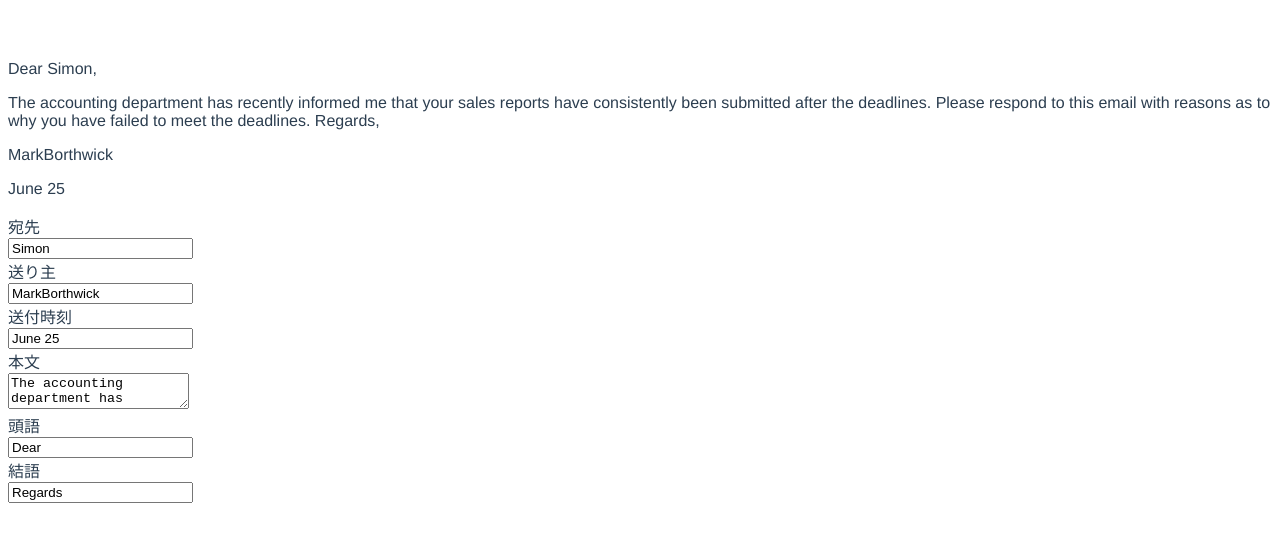
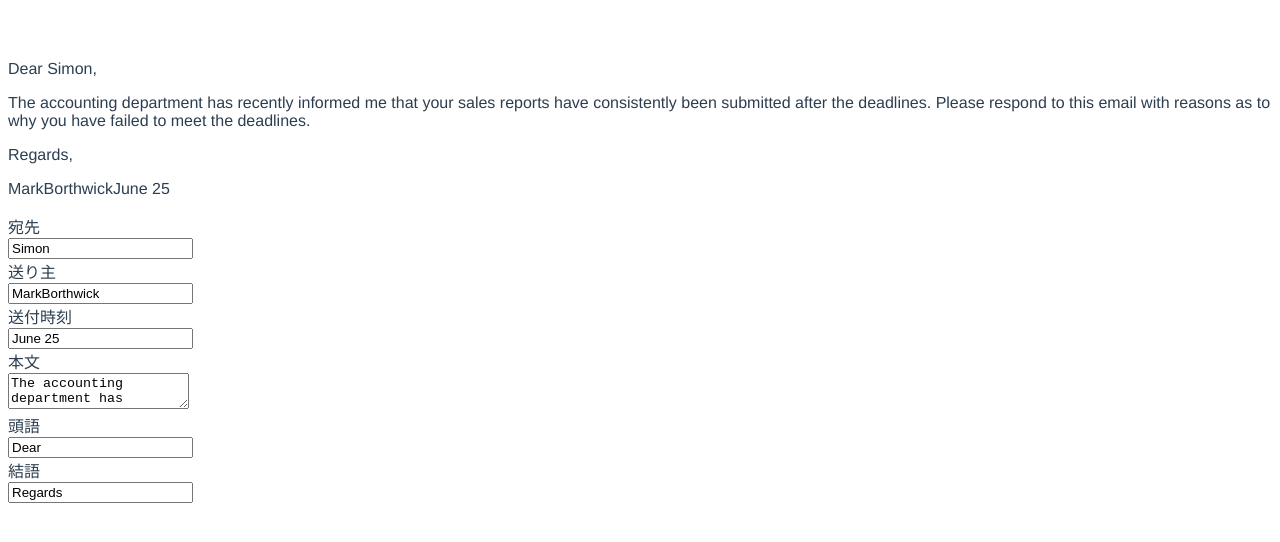
Before and after one commit to Haru0101/dear-my-friend, a Vue app: page / in a window 1280 px wide. Shown: the top 542 px of the page. Built offline with nearby package versions, Linux system fonts and the light colour scheme.

Commit message:
style: change break

```diff
--- a/src/App.vue
+++ b/src/App.vue
@@ -20,12 +20,10 @@ const letterGreeting = ref('Dear');
   <div>
     <p>{{letterGreeting}} {{to}},</p>
 
-    <p>{{message}}
+    <p>{{message}}</p>
+    <p>{{letterClosing}},</p>
 
-    {{letterClosing}},</p>
-
-    <p>{{from}}</p>
-    <p>{{sentDate}}</p>
+    <p><span>{{from}}{{sentDate}}</span></p>
   </div>
   <div>
     <div>
```
